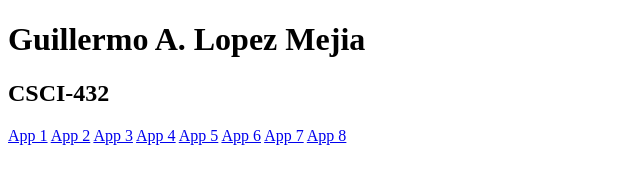
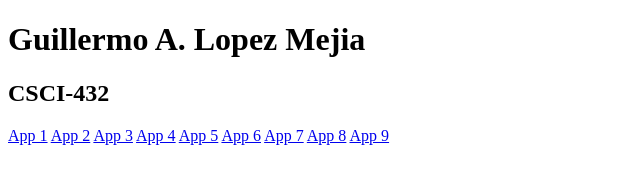
Before and after one commit to glopezmejia/csci432, a plain HTML site: page index.html in a window 1280 px wide. Shown: the full height of the page, 0-640 px from the left. Drawn offline with Linux system fonts and the light colour scheme.

Commit message:
adding app9 to homepage

```diff
--- a/index.html
+++ b/index.html
@@ -18,6 +18,7 @@
         <a href="app6/index.html">App 6</a>
         <a href="app7/index.html">App 7</a>
         <a href="app8/index.html">App 8</a>
+        <a href="app9/index.html">App 9</a>
     </header>
 </body>
 </html>
```
